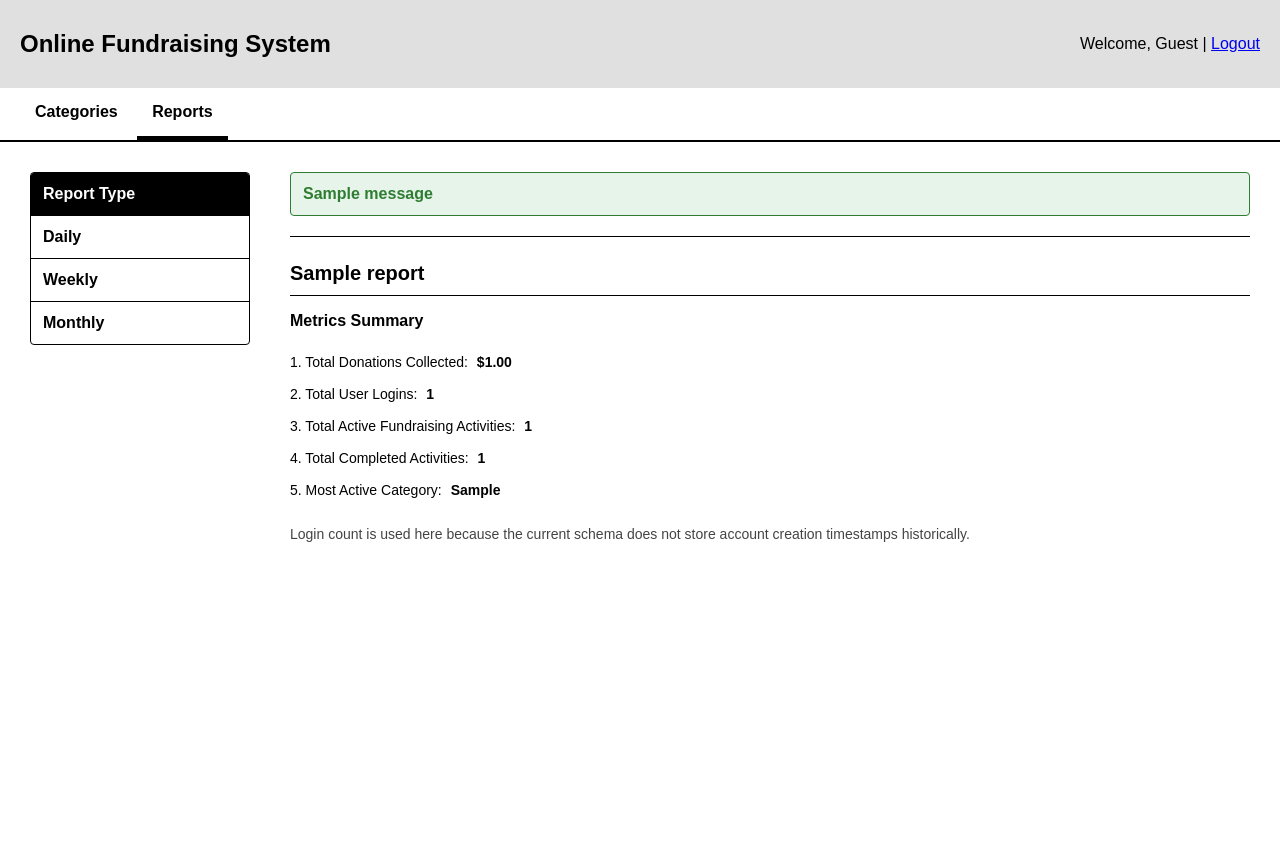
After one commit to Anythingsaf22/CSIT314-SDM, a Flask app: template templates/reports/platform_reports.html in a window 1280 px wide. The commit adds this page. Run offline with Flask 3, Linux system fonts and the light colour scheme; the template is opened without the code that fills it: most values are stand-ins (such as "Sample title", 1, 10 or a date in 2020); one stand-in notice (Sample message) is shown.

Commit message:
integrated reports with html, added mastertester role for easy testing

```diff
--- a/boundary/access_control.py
+++ b/boundary/access_control.py
@@ -4,6 +4,7 @@ USER_ADMIN = 1
 FUNDRAISER = 2
 DONOR = 3
 PLATFORM_MANAGEMENT = 4
+MASTER_TESTER = 5
 
 def roles_required(*allowed_profile_ids):
     def decorator(view_function):
@@ -13,6 +14,8 @@ def roles_required(*allowed_profile_ids):
                 flash("Please log in to continue.", "error")
                 return redirect(url_for("auth.login"))
             profile_id = session.get("profile_id")
+            if profile_id == MASTER_TESTER:
+                return view_function(*args, **kwargs)
             if profile_id not in allowed_profile_ids:
                 flash("You do not have permission to access this page.", "error")
                 return redirect(url_for("home"))
--- a/templates/categories/category_create.html
+++ b/templates/categories/category_create.html
@@ -30,6 +30,7 @@
 
     <nav>
         <a href="{{ url_for('fundraising_category.main_page') }}" class="active">Categories</a>
+        <a href="{{ url_for('platform_report.view_reports') }}">Reports</a>
         <a href="{{ url_for('home') }}">Dashboard</a>
     </nav>
 
--- a/templates/categories/category_main_page.html
+++ b/templates/categories/category_main_page.html
@@ -37,6 +37,7 @@
 
     <nav>
         <a href="{{ url_for('fundraising_category.main_page') }}" class="active">Categories</a>
+        <a href="{{ url_for('platform_report.view_reports') }}">Reports</a>
         <a href="{{ url_for('home') }}">Dashboard</a>
     </nav>
 
--- a/templates/categories/category_update.html
+++ b/templates/categories/category_update.html
@@ -30,6 +30,7 @@
 
     <nav>
         <a href="{{ url_for('fundraising_category.main_page') }}" class="active">Categories</a>
+        <a href="{{ url_for('platform_report.view_reports') }}">Reports</a>
         <a href="{{ url_for('home') }}">Dashboard</a>
     </nav>
 
--- /dev/null
+++ b/templates/reports/platform_reports.html
@@ -0,0 +1,131 @@
+<!DOCTYPE html>
+<html>
+<head>
+    <title>Platform Reports</title>
+    <style>
+        body { font-family: Arial, sans-serif; margin: 0; font-size: 16px; }
+        .header { background: #e0e0e0; padding: 10px 20px; display: flex; justify-content: space-between; align-items: center; }
+        nav { background: #fff; border-bottom: 2px solid #000; padding: 0 20px; }
+        nav a { text-decoration: none; color: black; padding: 15px; display: inline-block; font-weight: bold; }
+        nav a.active { border-bottom: 4px solid black; }
+        .content { display: flex; padding: 30px; gap: 40px; min-height: 80vh; }
+        .sidebar { width: 220px; flex-shrink: 0; }
+        .sidebar-box { border: 1.5px solid black; border-radius: 4px; overflow: hidden; }
+        .sidebar-header { background: black; color: white; padding: 12px; font-weight: bold; }
+        .sidebar-item { display: block; padding: 12px; border-top: 1px solid black; cursor: pointer; font-weight: bold; color: black; text-decoration: none; }
+        .sidebar-item:hover { background: #f5f5f5; }
+        .sidebar-item.active::before { content: "✔"; font-weight: bold; margin-right: 5px; }
+        .main-area { flex: 1; }
+        .report-section { display: none; }
+        .report-section.active { display: block; }
+        h3 { font-size: 22px; margin-top: 0; border-bottom: 1px solid black; padding-bottom: 10px; }
+        .filter-row { margin-bottom: 20px; font-weight: bold; font-size: 15px; }
+        input, select { padding: 6px; border: 1px solid black; margin: 0 10px; }
+        .btn-black { background: black; color: white; padding: 10px 20px; border: none; font-weight: bold; cursor: pointer; border-radius: 4px; }
+        .report-result { border-top: 1px solid black; margin-top: 20px; padding-top: 10px; }
+        .report-result h4 { font-size: 20px; font-weight: bold; margin: 15px 0; border-bottom: 1px solid black; padding-bottom: 10px; }
+        .metrics-list { list-style: none; padding: 0; }
+        .metrics-list li { padding: 8px 0; font-size: 14px; }
+        .metrics-list span { font-weight: bold; margin-left: 5px; }
+        .message { padding: 12px; margin-bottom: 16px; border-radius: 4px; font-weight: bold; border: 1px solid #777; }
+        .message.success { background: #e6f4ea; color: #2e7d32; border-color: #2e7d32; }
+        .message.error { background: #fdecea; color: #c62828; border-color: #c62828; }
+        .report-note { margin-top: 20px; color: #444; font-size: 14px; }
+    </style>
+</head>
+<body>
+    <div class="header">
+        <h2>Online Fundraising System</h2>
+        <div>Welcome, {{ session.get('user_name', 'Guest') }} | <a href="{{ url_for('auth.logout') }}">Logout</a></div>
+    </div>
+    <nav>
+        <a href="{{ url_for('fundraising_category.main_page') }}">Categories</a>
+        <a href="{{ url_for('platform_report.view_reports') }}" class="active">Reports</a>
+    </nav>
+
+    <div class="content">
+        <div class="sidebar">
+            <div class="sidebar-box">
+                <div class="sidebar-header">Report Type</div>
+                <a class="sidebar-item {% if active_tab == 'daily' %}active{% endif %}" href="{{ url_for('platform_report.view_reports', type='daily') }}">Daily</a>
+                <a class="sidebar-item {% if active_tab == 'weekly' %}active{% endif %}" href="{{ url_for('platform_report.view_reports', type='weekly') }}">Weekly</a>
+                <a class="sidebar-item {% if active_tab == 'monthly' %}active{% endif %}" href="{{ url_for('platform_report.view_reports', type='monthly') }}">Monthly</a>
+            </div>
+        </div>
+
+        <div class="main-area">
+            {% with messages = get_flashed_messages(with_categories = true) %}
+                {% if messages %}
+                    {% for category, message in messages %}
+                        <div class="message {{ category }}">{{ message }}</div>
+                    {% endfor %}
+                {% endif %}
+            {% endwith %}
+
+            <div id="section-daily" class="report-section {% if active_tab == 'daily' %}active{% endif %}">
+                <h3>Daily Report</h3>
+                <form method="get" action="{{ url_for('platform_report.view_reports') }}">
+                    <input type="hidden" name="type" value="daily">
+                    <input type="hidden" name="generate" value="1">
+                    <div class="filter-row">1. Select Date: <input type="date" name="dailyDate" value="{{ daily_date }}"></div>
+                    <div class="filter-row">2. <button class="btn-black" type="submit">Generate Report</button></div>
+                </form>
+            </div>
+
+            <div id="section-weekly" class="report-section {% if active_tab == 'weekly' %}active{% endif %}">
+                <h3>Weekly Report</h3>
+                <form method="get" action="{{ url_for('platform_report.view_reports') }}">
+                    <input type="hidden" name="type" value="weekly">
+                    <input type="hidden" name="generate" value="1">
+                    <div class="filter-row">1. Select Range: From <input type="date" name="weeklyFrom" value="{{ weekly_from }}"> To <input type="date" name="weeklyTo" value="{{ weekly_to }}"></div>
+                    <div class="filter-row">2. <button class="btn-black" type="submit">Generate Report</button></div>
+                </form>
+            </div>
+
+            <div id="section-monthly" class="report-section {% if active_tab == 'monthly' %}active{% endif %}">
+                <h3>Monthly Report</h3>
+                <form method="get" action="{{ url_for('platform_report.view_reports') }}">
+                    <input type="hidden" name="type" value="monthly">
+                    <input type="hidden" name="generate" value="1">
+                    <div class="filter-row">1. Select Month:
+                        <select name="monthlyMonth">
+                            <option value="">--Select Month--</option>
+                            <option value="1" {% if monthly_month == '1' %}selected{% endif %}>January</option>
+                            <option value="2" {% if monthly_month == '2' %}selected{% endif %}>February</option>
+                            <option value="3" {% if monthly_month == '3' %}selected{% endif %}>March</option>
+                            <option value="4" {% if monthly_month == '4' %}selected{% endif %}>April</option>
+                            <option value="5" {% if monthly_month == '5' %}selected{% endif %}>May</option>
+                            <option value="6" {% if monthly_month == '6' %}selected{% endif %}>June</option>
+                            <option value="7" {% if monthly_month == '7' %}selected{% endif %}>July</option>
+                            <option value="8" {% if monthly_month == '8' %}selected{% endif %}>August</option>
+                            <option value="9" {% if monthly_month == '9' %}selected{% endif %}>September</option>
+                            <option value="10" {% if monthly_month == '10' %}selected{% endif %}>October</option>
+                            <option value="11" {% if monthly_month == '11' %}selected{% endif %}>November</option>
+                            <option value="12" {% if monthly_month == '12' %}selected{% endif %}>December</option>
+                        </select>
+                        Year: <input type="number" name="monthlyYear" value="{{ monthly_year }}" placeholder="YYYY" style="width: 80px;">
+                    </div>
+                    <div class="filter-row">2. <button class="btn-black" type="submit">Generate Report</button></div>
+                </form>
+            </div>
+
+            {% if report %}
+                <div class="report-result">
+                    <h4>{{ report.reportTitle }}</h4>
+                    <p><strong>Metrics Summary</strong></p>
+                    <ul class="metrics-list">
+                        <li>1. Total Donations Collected: <span>${{ "%.2f"|format(report.totalDonationsCollected) }}</span></li>
+                        <li>2. Total User Logins: <span>{{ report.totalUserLogins }}</span></li>
+                        <li>3. Total Active Fundraising Activities: <span>{{ report.totalActiveFundraisingActivities }}</span></li>
+                        <li>4. Total Completed Activities: <span>{{ report.totalCompletedActivities }}</span></li>
+                        <li>5. Most Active Category: <span>{{ report.mostActiveCategory or "N/A" }}</span></li>
+                    </ul>
+                    <p class="report-note">
+                        Login count is used here because the current schema does not store account creation timestamps historically.
+                    </p>
+                </div>
+            {% endif %}
+        </div>
+    </div>
+</body>
+</html>
```
Also changed, not shown: boundary/report_routes.py (+12 -8 lines), entity/platform_report.py (+21 -20 lines), templates/home.html (+17 -0 lines), fundraising.db.
